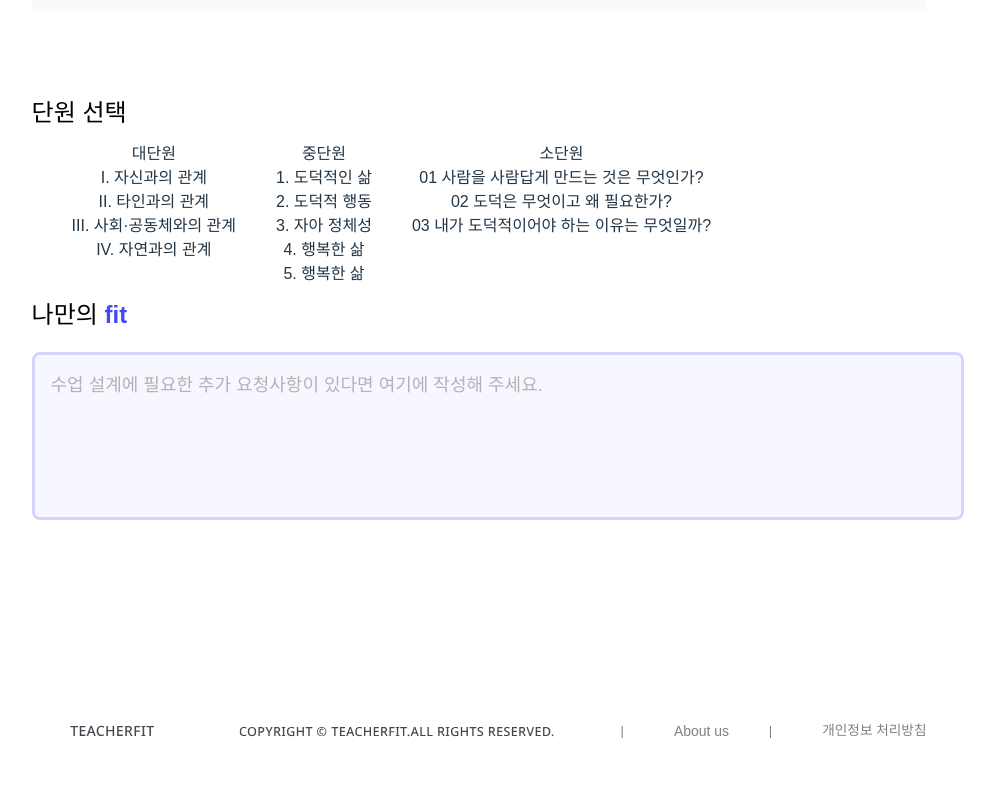
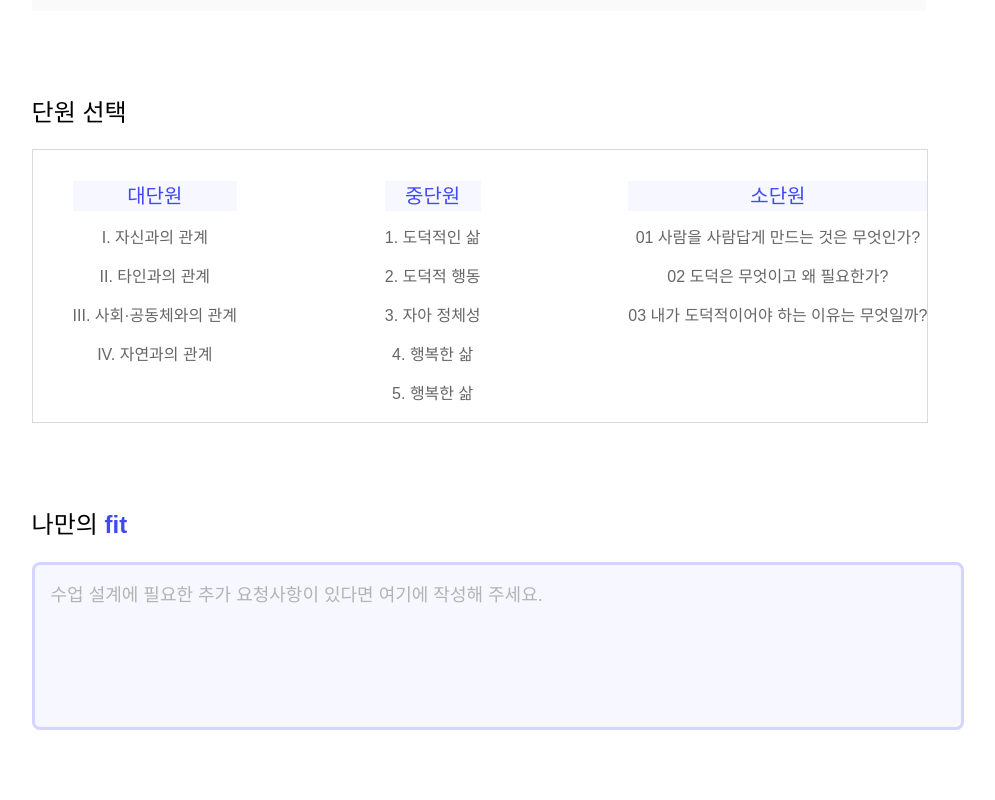
Before and after one commit to Teacher-fit/Frontend, a React (Vite) app: page / in a window 1280 px wide. Shown: the part 800-1600 px from the top of the page, without its empty margins (161-1156 px from the left). Built offline with nearby package versions, Linux system fonts and the light colour scheme.

Commit message:
style: ver.0.2

```diff
--- a/src/pages/Home.style.ts
+++ b/src/pages/Home.style.ts
@@ -9,7 +9,7 @@ export const Root = styled.div`
 
 export const Menu = styled.div`
   /* layout */
-  display: inline-flex;
+  display: flex;  /* inline-flex를 flex로 변경 */
   padding: 6px;
   align-items: flex-start;
   text-align: center;
@@ -28,6 +28,7 @@ export const Menu = styled.div`
 `;
 
 export const MenuCategory = styled.button`
+  flex-grow: 1;  /* 각 버튼이 동일한 너비를 가짐 */
   background-color: #D3D5FF;
   font-size: 15px;
   color: #666;
@@ -44,18 +45,18 @@ export const MenuCategory = styled.button`
 
   &:hover {
     background-color: #ffffff;
-    color: #000000 ;
+    color: #000000;
     border: 0;
   }
 
   &.active {
-    background-color:#ffffff;
+    background-color: #ffffff;
     color: #000000;
     border: none;
     outline: none;
   }
 
-  &.focus{
+  &.focus {
     outline: none;
     border: none;
   }
@@ -149,6 +150,7 @@ export const Heading = styled.h1`
   margin: 0;
   padding: 0;
   text-align: left;
+  margin-bottom: 23px;
 `;
 
 export const Fit = styled.span`
@@ -158,10 +160,19 @@ export const Fit = styled.span`
 
 export const OlContainer = styled.div`
   display: flex;
+  margin-bottom: 89px;
+  width: 100%;
+  justify-content: space-between;
+  border: 0.3px solid #D9D9D9;
 `;
 
 export const Ol = styled.ol`
   list-style-type: none;
+  color: #666666;
+`;
+
+export const Li = styled.li`
+  margin-top: 15px;
 `;
 
 export const InputBox = styled.input`
@@ -170,7 +181,6 @@ export const InputBox = styled.input`
   border-radius: 8px;
   background-color: #F7F7FF;
   border: solid #D3D5FF;
-  margin-top: 23px;
   padding: 16px;
   font-size: 18px;
 
--- a/src/pages/Home.tsx
+++ b/src/pages/Home.tsx
@@ -1,16 +1,22 @@
-import React from 'react'
+import React, { useEffect } from 'react'
 import * as S from './Home.style'
 import Header from '../components/Header'
 import Footer from '../components/Footer'
 import SearchBox from '../components/SearchBox'
 
 const Home = () => {
+  useEffect(() => {
+    document.title = 'TeacherFit'
+  }, [])
   return (
     <S.Root>
       <Header />
       <S.Menu>
         <S.MenuCategory>HOME</S.MenuCategory>
-        <S.MenuCategory>나만의 FIT 찾기</S.MenuCategory>
+        <S.MenuCategory style={{ backgroundColor: 'white' }}>
+          나만의 <S.Fit>Fit</S.Fit> 찾기
+        </S.MenuCategory>
+        {/* backgroundColor & onclick 로직 구현 */}
       </S.Menu>
       <S.SchoolMenu>
         <S.SchoolCategory>초등학교</S.SchoolCategory>
@@ -43,27 +49,53 @@ const Home = () => {
       <S.Heading>단원 선택</S.Heading>
       <S.OlContainer>
         <S.Ol>
-          <li>대단원</li>
-          <li>I. 자신과의 관계</li>
-          <li>II. 타인과의 관계</li>
-          <li>III. 사회·공동체와의 관계</li>
-          <li>IV. 자연과의 관계</li>
+          <S.Li
+            style={{
+              backgroundColor: '#F7F7FF',
+              fontSize: '20px',
+              color: '#4049F4',
+              fontWeight: 'bold',
+            }}
+          >
+            대단원
+          </S.Li>
+          <S.Li>I. 자신과의 관계</S.Li>
+          <S.Li>II. 타인과의 관계</S.Li>
+          <S.Li>III. 사회·공동체와의 관계</S.Li>
+          <S.Li>IV. 자연과의 관계</S.Li>
         </S.Ol>
         <S.Ol>
-          <li>중단원</li>
-          <li>1. 도덕적인 삶</li>
-          <li>2. 도덕적 행동</li>
-          <li>3. 자아 정체성</li>
-          <li>4. 행복한 삶</li>
-          <li>5. 행복한 삶</li>
+          <S.Li
+            style={{
+              backgroundColor: '#F7F7FF',
+              fontSize: '20px',
+              color: '#4049F4',
+              fontWeight: 'bold',
+              width: '100%'
+            }}
+          >
+            중단원
+          </S.Li>
+          <S.Li>1. 도덕적인 삶</S.Li>
+          <S.Li>2. 도덕적 행동</S.Li>
+          <S.Li>3. 자아 정체성</S.Li>
+          <S.Li>4. 행복한 삶</S.Li>
+          <S.Li>5. 행복한 삶</S.Li>
         </S.Ol>
         <S.Ol>
-          <li>소단원</li>
-          <li style={{ backgroundColor: '3B31FF' }}>
-            01 사람을 사람답게 만드는 것은 무엇인가?
-          </li>
-          <li>02 도덕은 무엇이고 왜 필요한가?</li>
-          <li>03 내가 도덕적이어야 하는 이유는 무엇일까?</li>
+          <S.Li
+            style={{
+              backgroundColor: '#F7F7FF',
+              fontSize: '20px',
+              color: '#4049F4',
+              fontWeight: 'bold',
+            }}
+          >
+            소단원
+          </S.Li>
+          <S.Li>01 사람을 사람답게 만드는 것은 무엇인가?</S.Li>
+          <S.Li>02 도덕은 무엇이고 왜 필요한가?</S.Li>
+          <S.Li>03 내가 도덕적이어야 하는 이유는 무엇일까?</S.Li>
         </S.Ol>
       </S.OlContainer>
       <SearchBox />
```
